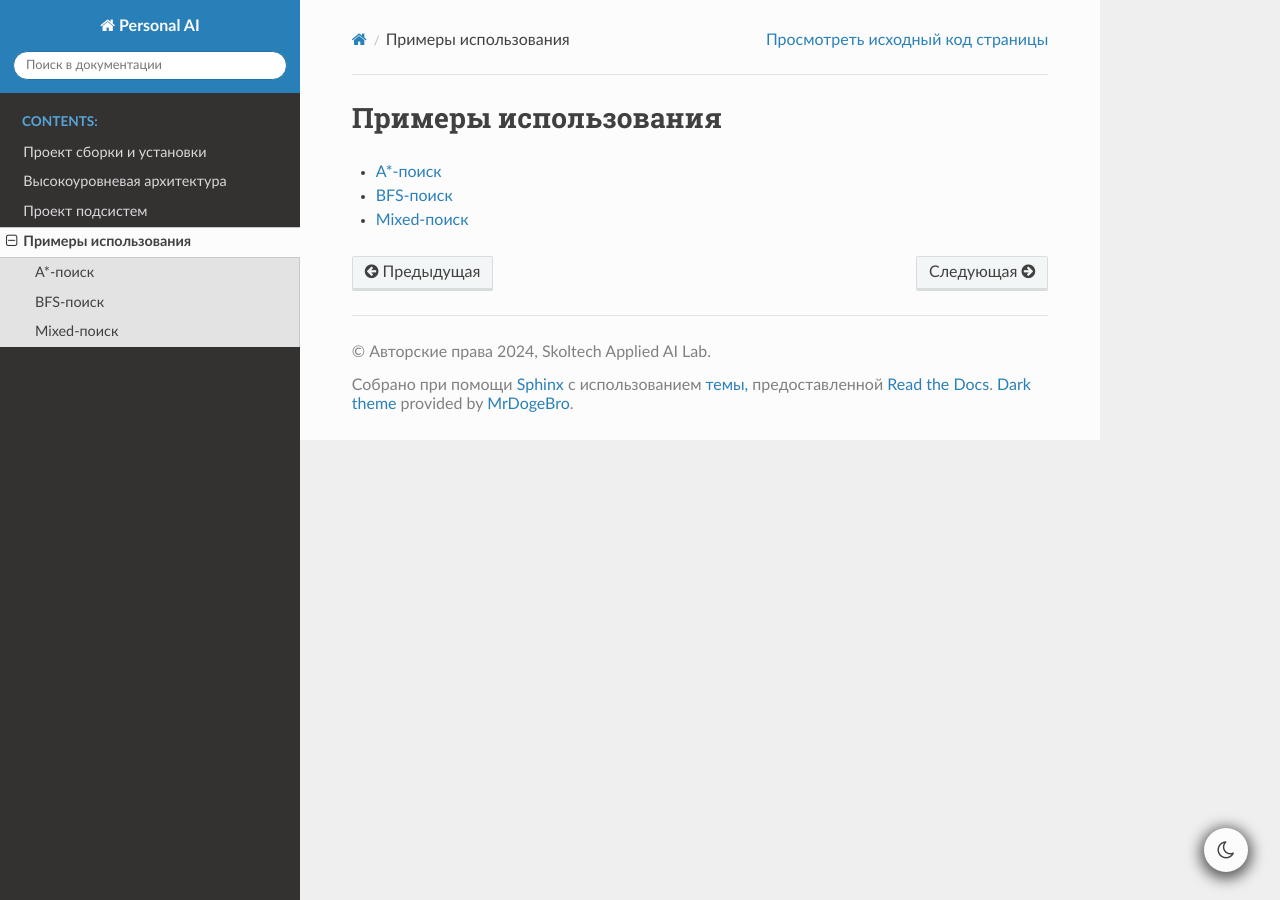
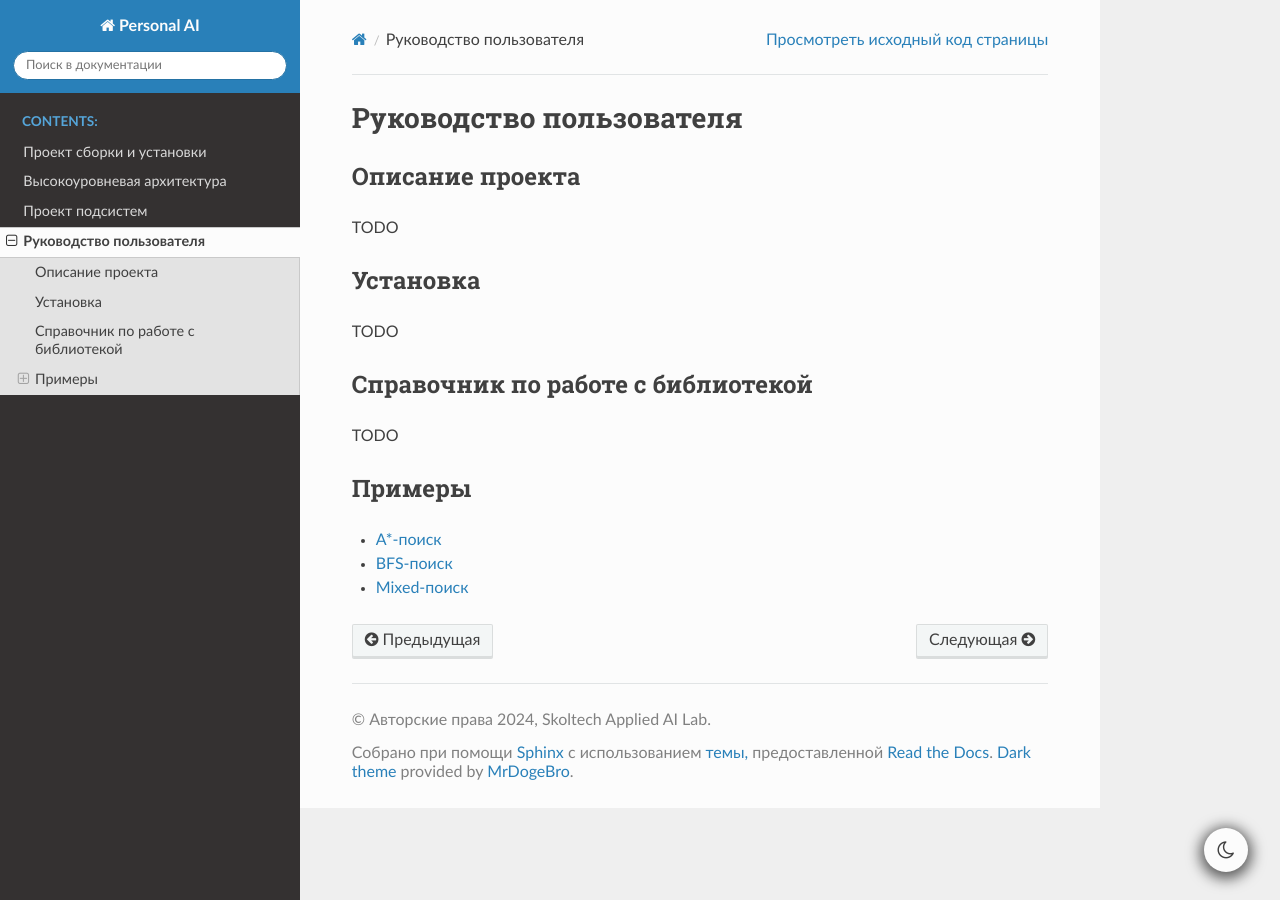
Before and after one commit to Dzigen/PersonalAI, a Sphinx documentation site: the page built from docs/source/pages/examples_page.rst, in a window 1280 px wide. Built offline with Sphinx 7.4.7 and the Read the Docs theme 3.1.0, drawn with Linux system fonts in a browser that asks for light colours.

```diff
--- a/docs/source/conf.py
+++ b/docs/source/conf.py
@@ -23,13 +23,16 @@
     'sphinx.ext.todo',
     'rst2pdf.pdfbuilder',
     "sphinx_rtd_dark_mode",
-    "nbsphinx"
+    "nbsphinx",
+    'sphinx_automodapi.automodapi',
+    'sphinx_automodapi.smart_resolver'
 ]
 
 # long function signature fix
 autodoc_typehints = "description"
 autodoc_class_signature = "mixed"
 autodoc_member_order = 'bysource'
+numpydoc_show_class_members = False
 
 # xelatex to solve Unicode problems https://github.com/sphinx-doc/sphinx/issues/4159
 latex_engine = 'xelatex'
--- a/docs/source/pages/examples_page.rst
+++ b/docs/source/pages/examples_page.rst
@@ -1,5 +1,23 @@
-Примеры использования
+Руководство пользователя
 =====================
+
+Описание проекта
+----------------
+
+TODO
+
+Установка
+---------
+
+TODO
+
+Справочник по работе с библиотекой
+----------------------------------
+
+TODO
+
+Примеры
+-------
 
 .. toctree::
    :maxdepth: 1
```
Also changed, not shown: docs/source/pages/components/qa_pipeline/qa_pipeline.rst (+6 -2 lines), 1 other file.
